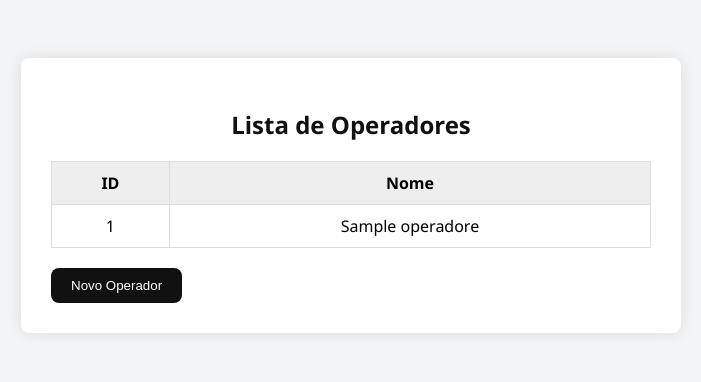
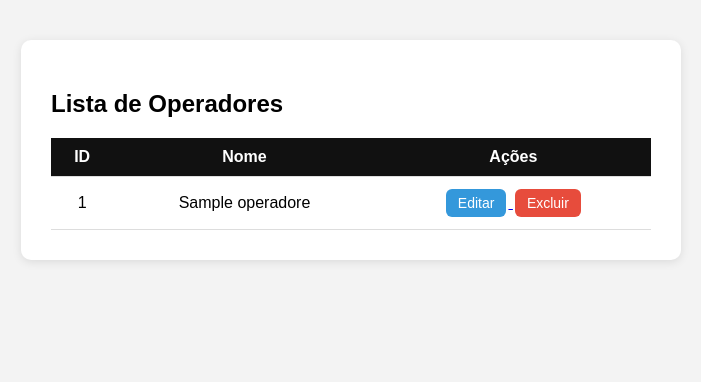
Before and after one commit to Tallysson2k23/florV3, a PHP site: template app/views/operadores/lista_operadores.php in a window 1280 px wide. Shown: the top 382 px of the page, without its empty margins (289-990 px from the left). Run offline with PHP 8.4, Linux system fonts and the light colour scheme; the template is opened without the code that fills it: most values are stand-ins (such as "Sample title", 1, 10 or a date in 2020).

Commit message:
CRUD dos operadores

```diff
--- a/app/views/operadores/lista_operadores.php
+++ b/app/views/operadores/lista_operadores.php
@@ -4,26 +4,87 @@
     <meta charset="UTF-8">
     <title>Lista de Operadores</title>
     <style>
-        body { font-family: 'Segoe UI', sans-serif; background: #f3f4f6; padding: 50px; }
-        .container { background: white; padding: 30px; border-radius: 8px; max-width: 600px; margin: auto; box-shadow: 0 0 15px rgba(0,0,0,0.1); }
-        h2 { text-align: center; color: #111; margin-bottom: 20px; }
-        table { width: 100%; border-collapse: collapse; }
-        th, td { padding: 10px; text-align: center; border: 1px solid #ddd; }
-        th { background: #eee; }
-        a { text-decoration: none; color: #111; }
-        button { background: #111; color: white; padding: 10px 20px; border: none; border-radius: 8px; cursor: pointer; margin-top: 20px; }
+        body {
+            font-family: Arial, sans-serif;
+            background: #f3f3f3;
+            margin: 0;
+            padding: 40px;
+        }
+        .container {
+            background: white;
+            max-width: 600px;
+            margin: auto;
+            padding: 30px;
+            border-radius: 10px;
+            box-shadow: 0 2px 10px rgba(0,0,0,0.1);
+        }
+        table {
+            width: 100%;
+            border-collapse: collapse;
+            margin-top: 20px;
+        }
+        th, td {
+            padding: 10px;
+            border-bottom: 1px solid #ddd;
+            text-align: center;
+        }
+        th {
+            background: #111;
+            color: white;
+        }
+        button {
+            padding: 6px 12px;
+            margin: 2px;
+            border: none;
+            border-radius: 6px;
+            font-size: 14px;
+            cursor: pointer;
+        }
+        .btn-editar {
+            background: #3498db;
+            color: white;
+        }
+        .btn-excluir {
+            background: #e74c3c;
+            color: white;
+        }
     </style>
 </head>
 <body>
+
 <div class="container">
     <h2>Lista de Operadores</h2>
+
     <table>
-            <tr><th>ID</th><th>Nome</th></tr>
-            <?php foreach ($operadores as $op): ?>
-                <tr><td><?= $op['id'] ?></td><td><?= htmlspecialchars($op['nome']) ?></td></tr>
+        <tr>
+            <th>ID</th>
+            <th>Nome</th>
+            <th>Ações</th>
+        </tr>
+        <?php foreach ($operadores as $operador): ?>
+        <tr>
+            <td><?= htmlspecialchars($operador['id']) ?></td>
+            <td><?= htmlspecialchars($operador['nome']) ?></td>
+            <td>
+                <a href="/florV3/public/index.php?rota=editar-operador&id=<?= $operador['id'] ?>">
+                    <button class="btn-editar">Editar</button>
+                </a>
+                <a href="#" onclick="confirmarExclusao(<?= $operador['id'] ?>)">
+                    <button class="btn-excluir">Excluir</button>
+                </a>
+            </td>
+        </tr>
         <?php endforeach; ?>
     </table>
-        <a href="/florV3/public/index.php?rota=cadastrar-operador"><button>Novo Operador</button></a>
 </div>
+
+<script>
+function confirmarExclusao(id) {
+    if (confirm("Tem certeza que deseja excluir este operador?")) {
+        window.location.href = '/florV3/public/index.php?rota=excluir-operador&id=' + id;
+    }
+}
+</script>
+
 </body>
 </html>
```
Also changed, not shown: app/controllers/PedidoController.php (+42 -0 lines), app/views/operadores/cadastrar_operador.php (+8 -0 lines), app/views/operadores/editar_operador.php (added, +55 -0 lines), public/index.php (+17 -0 lines). Lines whose indentation alone changed are shown as unchanged.
